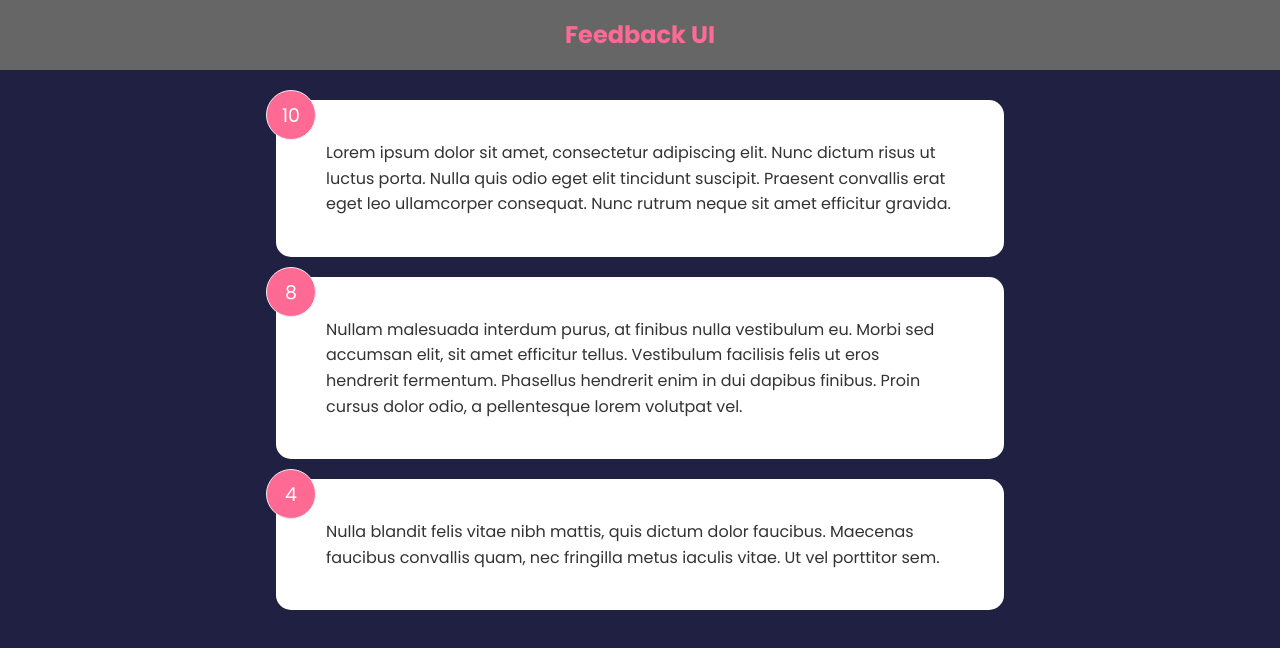
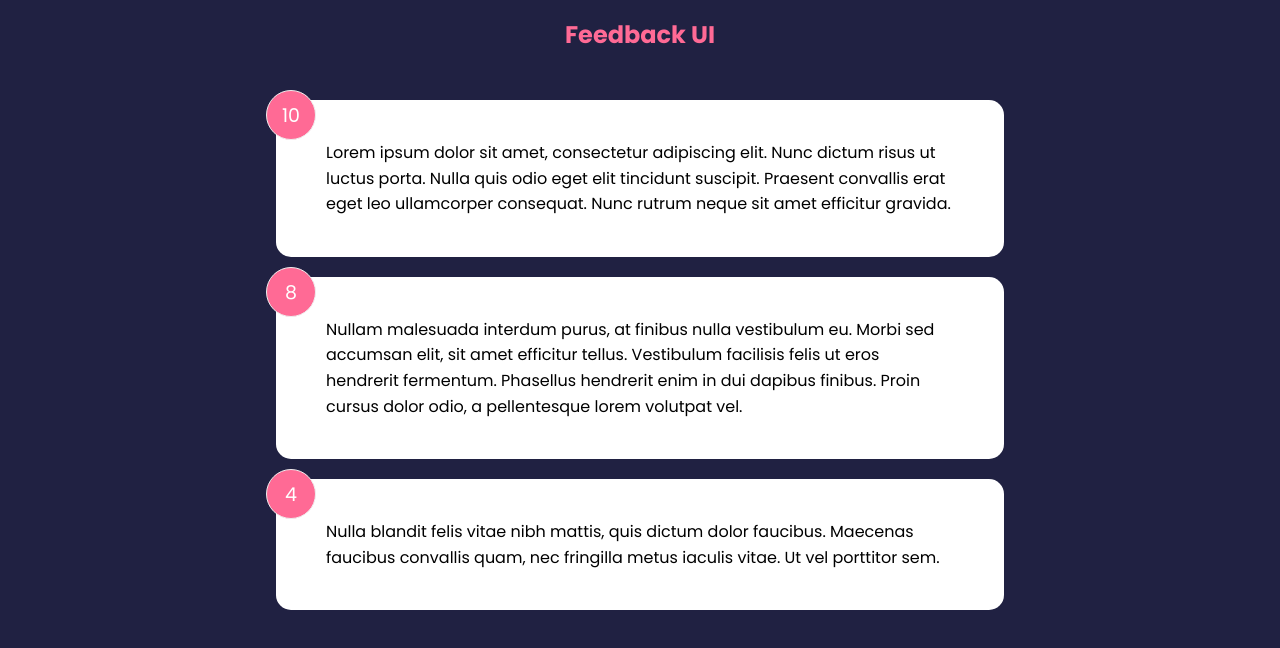
Before and after one commit to mtake986/udemy_react_traversy2022, a React (Create React App) app in the folder feedback-app/: page / in a window 1280 px wide. Shown: the top 648 px of the page. Built offline with nearby package versions, Linux system fonts and the light colour scheme.

Commit message:
create Card.jsx in shared folder so that Card component can be used anywhere easily"

```diff
--- a/feedback-app/src/App.js
+++ b/feedback-app/src/App.js
@@ -2,6 +2,7 @@
 import Header from "./components/Header"
 import FeedbackList from "./components/FeedbackList"
 import FeedbackData from './data/FeedbackData'
+// import Card from './components/shared/Card'
 
 function App() {
   // const [feedback, setFeedback] = useState(FeedbackData)
--- a/feedback-app/src/components/FeedbackItem.jsx
+++ b/feedback-app/src/components/FeedbackItem.jsx
@@ -1,15 +1,19 @@
+import Card from './shared/Card'
+import PropTypes from 'prop-types'
 
-
-function Feedbackitem({item}) {
-
+function FeedbackItem({item}) {
   return (
-    <div className="card">
+    <Card>
       <div className="num-display">{item.rating}</div>
       <div className="text-display">
         {item.text}
       </div>
-    </div>
+    </Card>
   );
 }
 
-export default Feedbackitem;
+FeedbackItem.propTypes = {
+  item: PropTypes.object.isRequired,
+}
+
+export default FeedbackItem;
--- a/feedback-app/src/components/Header.jsx
+++ b/feedback-app/src/components/Header.jsx
@@ -16,7 +16,7 @@
 
 Header.defaultProps = {
   text: 'Feedback UI',
-  bgColor: '#666',
+  bgColor: '#202142',
   textColor: '#ff6a95'
 }
 Header.propTypes = {
--- /dev/null
+++ b/feedback-app/src/components/shared/Card.jsx
@@ -0,0 +1,22 @@
+import PropTypes from 'prop-types'
+import React from 'react';
+
+function Card({children, reverse}) {
+  // return <div className={`card ${reverse && 'reverse'}`}>
+  //   {children}
+  // </div>;
+
+  return <div className='card' style ={{
+    backgroundColor: reverse ? 'rgba(0, 0, 0, 0.4)' :  '#fff',
+    color: reverse ? '#fff' : '#000'
+  }}>{children}</div>;
+}
+
+Card.defaultProps = {
+  reverse: false,
+}
+Card.propTypes = {
+  children: PropTypes.node.isRequired,
+  reverse: PropTypes.bool,
+}
+export default Card;
```
Also changed, not shown: feedback-app/src/components/FeedbackList.jsx (+10 -1 lines).
